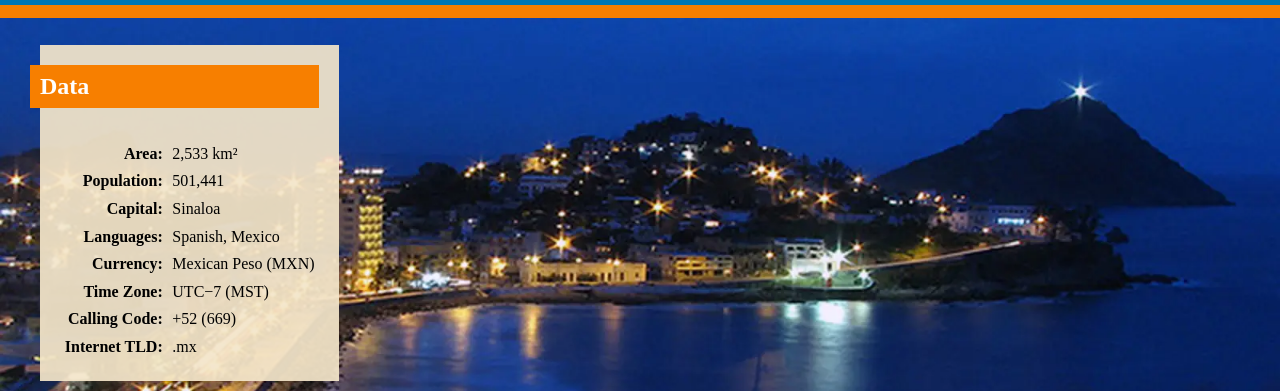
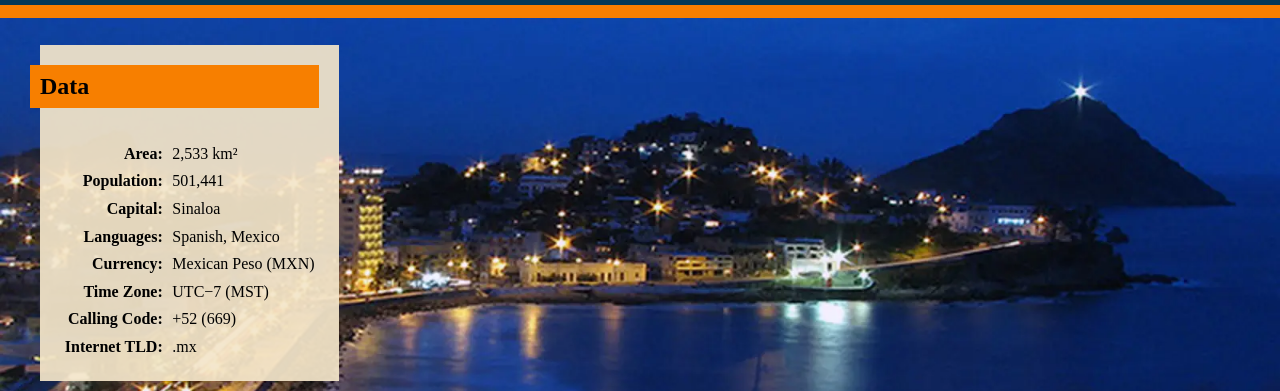
Before and after one commit to marisoltorreslugo/wdd131, a plain HTML site: page place.html in a window 1280 px wide. Shown: the part 72-463 px from the top of the page. Drawn offline with Linux system fonts and the light colour scheme; a web font is replaced by a local one.

Commit message:
Corrections 1

```diff
--- a/styles/place-large.css
+++ b/styles/place-large.css
@@ -15,7 +15,7 @@
     margin-top: 0;
     margin-left: -30px;
     padding: 8px 10px;
-    color: white;
+    color: #000;
     font-size: 1.5rem;
     text-align: left;
   }
--- a/styles/place.css
+++ b/styles/place.css
@@ -1,7 +1,7 @@
 :root {
   --header-font: "Google Sans", sans-serif;
   --body-font: "EB Garamond", serif;
-  --primary-color: #0077B6;
+  --primary-color: #023957;
   --secondary-color: #F77F00;
   --arena-color: #F5E6CA;
 }
```
